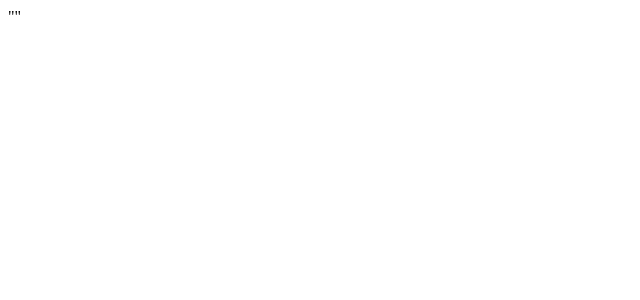
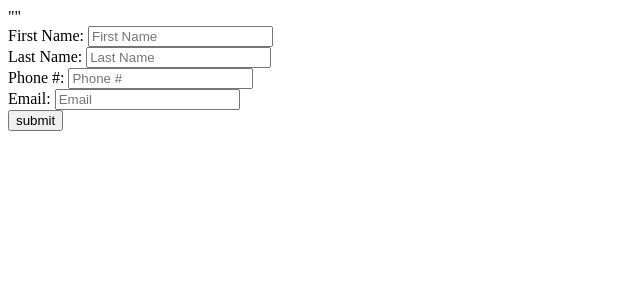
Before and after one commit to akwong372/pizza-dom, a React (Create React App) app in the folder client/: page /customer-form in a window 1280 px wide. Shown: the top 300 px of the page, without its empty margins (0-640 px from the left). Built offline with nearby package versions, Linux system fonts and the light colour scheme.

Commit message:
get customer data from form and create new customer

```diff
--- a/client/src/App.js
+++ b/client/src/App.js
@@ -5,7 +5,7 @@ import {
   Switch,
   Route
 } from "react-router-dom";
-import Home from './components/home';
+import CustomerForm from './components/CustomerForm';
 import AddressForm from './components/AddressForm';
 
 const App = () => {
@@ -13,7 +13,7 @@ const App = () => {
   const [store, setStore] = useState('');
   const [menu, setMenu] = useState('');
 
-  const handleSubmit = (e, history) => {
+  const handleAddress = (e, history) => {
     e.preventDefault();
     const data = {
       Street: e.target[0].value,
@@ -27,7 +27,7 @@ const App = () => {
           console.log(response.data);
           setStore(response.data.storeData.result.Stores[0]);
           setMenu(response.data.menuData.result);
-          history.push('/home');
+          history.push('/customer-form');
         } else {
           console.log('invalid address')
         }
@@ -37,14 +37,22 @@ const App = () => {
       })
   };
 
-  // const renderPage = pageNum => {
-  //   switch (pageNum) {
-  //     case 0:
-  //       return <AddressForm handleSubmit={handleSubmit} />
-  //     default:
-  //       return <AddressForm handleSubmit={handleSubmit} />
-  //   }
-  // }
+  const handleCustomer = e => {
+    e.preventDefault();
+    const data = {
+      firstName: e.target[0].value,
+      lastName: e.target[1].value,
+      phone: e.target[2].value,
+      email: e.target[3].value
+    }
+    axios.post('/customer-form', data)
+      .then(response => {
+        console.log(response);
+      })
+      .catch(err => {
+        console.log(err);
+      });
+  }
 
   return (
     <div className="App">
@@ -54,10 +62,10 @@ const App = () => {
       <Router>
         <Switch>
           <Route exact path="/">
-            <AddressForm handleSubmit={handleSubmit} />
+            <AddressForm handleSubmit={handleAddress} />
           </Route>
-          <Route exact path="/home">
-            <Home storeID={store.StoreID}/>
+          <Route exact path="/customer-form">
+            <CustomerForm storeID={store.StoreID} handleSubmit={handleCustomer} />
           </Route>
         </Switch>
       </Router>
--- a/client/src/components/AddressForm.jsx
+++ b/client/src/components/AddressForm.jsx
@@ -1,28 +1,17 @@
 import React from 'react';
-import {useHistory} from 'react-router-dom';
+import InputGroup from './InputGroup';
+import { useHistory } from 'react-router-dom';
 
 const AddressForm = props => {
     let history = useHistory()
     console.log(history)
     return (
         <div>
-            <form onSubmit={e=> {e.persist(); props.handleSubmit(e, history)}}>
-                <div>
-                    <label htmlFor='street'>Street: </label>
-                    <input type='text' id='street' placeholder='street' />
-                </div>
-                <div>
-                    <label htmlFor='city'>City: </label>
-                    <input type='text' id='city' placeholder='city' />
-                </div>
-                <div>
-                    <label htmlFor='state'>State: </label>
-                    <input type='text' id='state' placeholder='state' />
-                </div>
-                <div>
-                    <label htmlFor='zipcode'>Zipcode: </label>
-                    <input type='text' id='zipcode' placeholder='zipcode' />
-                </div>
+            <form onSubmit={e => { e.persist(); props.handleSubmit(e, history) }}>
+                <InputGroup htmlFor={'street'} labelText={'Street'} type={'text'} id={'street'} placeholder={'Street'} />
+                <InputGroup htmlFor={'city'} labelText={'City'} type={'text'} id={'city'} placeholder={'City'} />
+                <InputGroup htmlFor={'state'} labelText={'State'} type={'text'} id={'state'} placeholder={'State'} />
+                <InputGroup htmlFor={'zipcode'} labelText={'Zipcode'} type={'text'} id={'zipcode'} placeholder={'Zipcode'} />
                 <button type='submit'>submit</button>
             </form>
         </div>
--- /dev/null
+++ b/client/src/components/CustomerForm.jsx
@@ -0,0 +1,21 @@
+import React from 'react';
+import InputGroup from './InputGroup';
+import { useHistory } from 'react-router-dom';
+
+const Home = props => {
+    let history = useHistory();
+    console.log(history)
+    return (
+        <div>
+            <form onSubmit={props.handleSubmit}>
+                <InputGroup htmlFor={'firstName'} labelText={'First Name'} type={'text'} id={'firstName'} placeholder={'First Name'} />
+                <InputGroup htmlFor={'lastName'} labelText={'Last Name'} type={'text'} id={'lastName'} placeholder={'Last Name'} />
+                <InputGroup htmlFor={'phone'} labelText={'Phone #'} type={'text'} id={'phone'} placeholder={'Phone #'} />
+                <InputGroup htmlFor={'email'} labelText={'Email'} type={'email'} id={'email'} placeholder={'Email'} />
+                <button type='submit'>submit</button>
+            </form>
+        </div>
+    )
+}
+
+export default Home;
--- /dev/null
+++ b/client/src/components/InputGroup.jsx
@@ -0,0 +1,12 @@
+import React from 'react';
+
+const InputGroup = props => {
+    return (
+        <div>
+            <label htmlFor={props.htmlFor}>{props.labelText}: </label>
+            <input type={props.type} id={props.id} placeholder={props.placeholder} />
+        </div>
+    )
+}
+
+export default InputGroup;
--- a/client/src/components/home.jsx
+++ /dev/null
@@ -1,10 +0,0 @@
-import React from 'react';
-
-const Home = props => {
-    console.log(props)
-    return (
-        <div>{props.storeID}</div>
-    )
-}
-
-export default Home;
```
Also changed, not shown: 1 other file (tests, documents, lock files or other folders).
